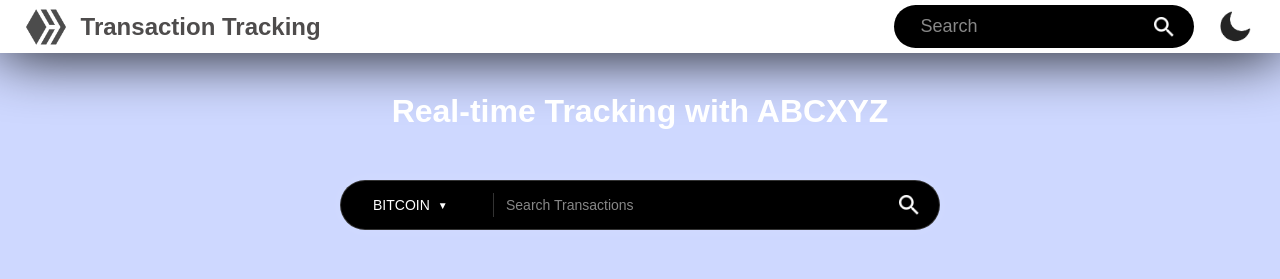
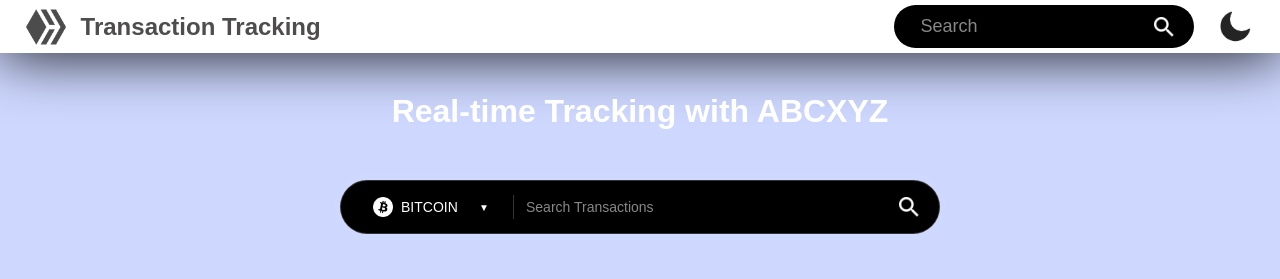
Before and after one commit to quoctuan1111/Transaction-Tracking, a React (Vite) app: page / in a window 1280 px wide. Shown: the top 279 px of the page. Built offline with nearby package versions, Linux system fonts and the light colour scheme.

Commit message:
done drop-down menu

```diff
--- a/src/components/MainContent.css
+++ b/src/components/MainContent.css
@@ -40,8 +40,22 @@
     cursor: pointer;
     display: flex;
     align-items: center;
+    justify-content: space-between;
     gap: 8px;
     font-size: 14px;
+    min-width: 140px;
+}
+
+.crypto-option {
+    display: flex;
+    align-items: center;
+    gap: 8px;
+}
+
+.crypto-icon {
+    width: 20px;
+    height: 20px;
+    object-fit: contain;
 }
 
 .search-divider {
--- a/src/components/MainContent.jsx
+++ b/src/components/MainContent.jsx
@@ -2,17 +2,57 @@ import React, { useState } from "react";
 import "./MainContent.css";
 import search_icon_light from "../assets/search-w.png";
 import search_icon_dark from "../assets/search-b.png";
-
+import btc_dark from "../assets/btc-black.png";
+import eth_dark from "../assets/eth-black.png";
+import ltc_dark from "../assets/ltc-black.png";
+import doge_dark from "../assets/doge-black.png"
+import btc_light from "../assets/btc.png";
+import eth_light from "../assets/eth.png";
+import ltc_light from "../assets/ltc.png";
+import doge_light from "../assets/doge.png"
 
 const MainContent = ({theme}) => {
     const [isOpen, setIsOpen] = useState(false);
     const [selectedCrypto, setSelectedCrypto] = useState('BITCOIN');
 
-    const cryptoOptions = ['BITCOIN', 'ETHEREUM', 'LITECOIN', 'RIPPLE', 'DOGECOIN'];
+    const cryptoOptions = [
+        {
+            name: 'BITCOIN',
+            iconLight: btc_light,
+            iconDark: btc_dark
+        },
+        {
+            name: 'ETHEREUM',
+            iconLight: eth_light,
+            iconDark: eth_dark
+        },
+        {
+            name: 'LITECOIN',
+            iconLight: ltc_light,
+            iconDark: ltc_dark
+        },
+
+        {
+            name: 'DOGECOIN',
+            iconLight: doge_light,
+            iconDark: doge_dark
+        }
+    ];
 
     const handleSelect = (option) => {
         setSelectedCrypto(option);
         setIsOpen(false);
+    };
+
+    const getSelectedIcon = () => {
+        const option = cryptoOptions.find(opt => opt.name === selectedCrypto);
+        return (
+            <img
+                src={theme === 'light' ? option.iconLight : option.iconDark}
+                alt={option.name}
+                className="crypto-icon"
+            />
+        );
     };
 
     return(
@@ -25,18 +65,28 @@ const MainContent = ({theme}) => {
                         className="dropdown-toggle"
                         onClick={() => setIsOpen(!isOpen)}
                     >
-                        {selectedCrypto}
+                        <span className="crypto-option">
+                            {getSelectedIcon()}
+                            {selectedCrypto}
+                        </span>
                         <span className={`arrow ${isOpen ? 'up' : 'down'}`}>▼</span>
                     </button>
                     {isOpen && (
                         <ul className="dropdown-menu">
                             {cryptoOptions.map((option) => (
                                 <li
-                                    key={option}
-                                    onClick={() => handleSelect(option)}
-                                    className={selectedCrypto === option ? 'selected' : ''}
+                                    key={option.name}
+                                    onClick={() => handleSelect(option.name)}
+                                    className={selectedCrypto === option.name ? 'selected' : ''}
                                 >
-                                    {option}
+                                    <span className="crypto-option">
+                                        <img
+                                            src={theme === 'light' ? option.iconLight : option.iconDark}
+                                            alt={option.name}
+                                            className="crypto-icon"
+                                        />
+                                        {option.name}
+                                    </span>
                                 </li>
                             ))}
                         </ul>
```
